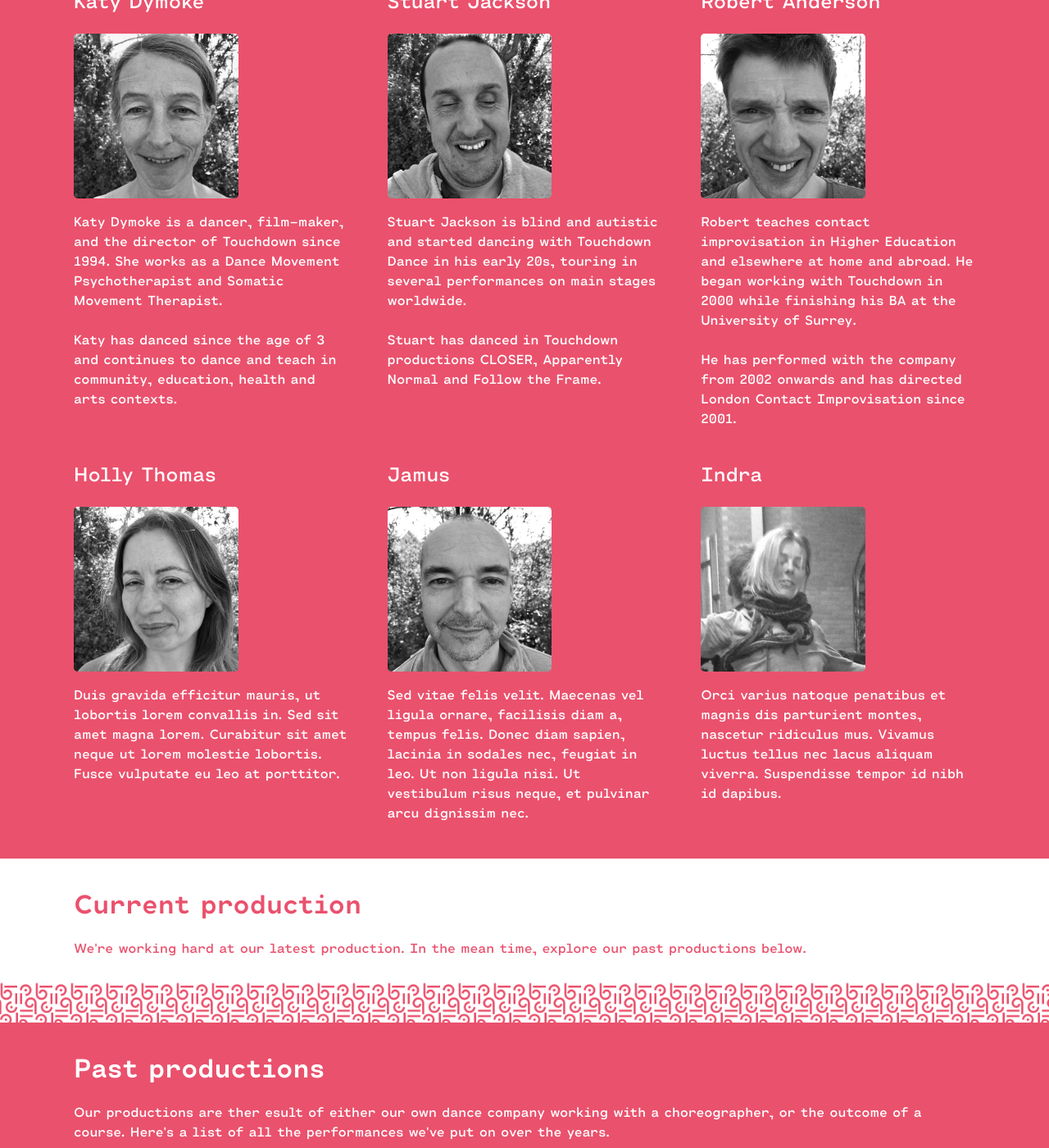
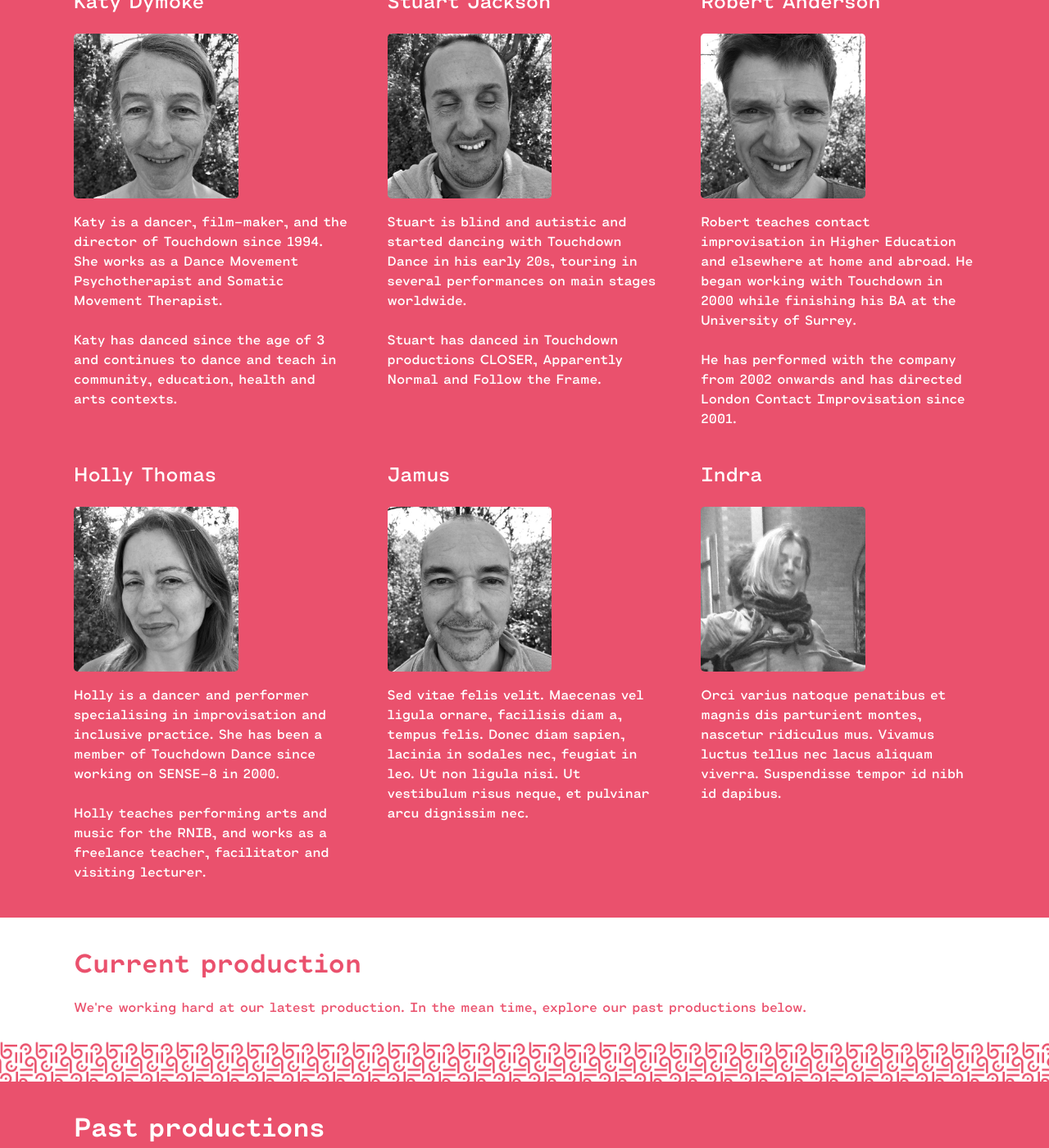
Before and after one commit to kimadactyl/touchdown, a Jekyll site: the page docs/productions/index.html, which Jekyll copies as it is, in a window 1280 px wide and 1400 px high, scrolled down 1100 px. Shown: the whole window at 82% size. Built offline with Jekyll 4.4.1, drawn with Linux system fonts in a browser that asks for light colours; nearby versions of some CDN libraries.

Commit message:
Add holly bio

```diff
--- a/_data/dancers.yml
+++ b/_data/dancers.yml
@@ -1,9 +1,9 @@
 - name: Katy Dymoke
-  description: Katy Dymoke is a dancer, film-maker, and the director of Touchdown since 1994. She works as a Dance Movement Psychotherapist and Somatic Movement Therapist.<br><br> Katy has danced since the age of 3 and continues to dance and teach in community, education, health and arts contexts.
+  description: Katy is a dancer, film-maker, and the director of Touchdown since 1994. She works as a Dance Movement Psychotherapist and Somatic Movement Therapist.<br><br> Katy has danced since the age of 3 and continues to dance and teach in community, education, health and arts contexts.
   image: 1-katy.jpg
 
 - name: Stuart Jackson
-  description: Stuart Jackson is blind and autistic and started dancing with Touchdown Dance in his early 20s, touring in several performances on main stages worldwide. <br><br>Stuart has danced in Touchdown productions CLOSER, Apparently Normal and Follow the Frame.
+  description: Stuart is blind and autistic and started dancing with Touchdown Dance in his early 20s, touring in several performances on main stages worldwide. <br><br>Stuart has danced in Touchdown productions CLOSER, Apparently Normal and Follow the Frame.
   image: 2-stuart.jpg
 
 - name: Robert Anderson
@@ -11,7 +11,7 @@
   image: 3-robert.jpg
 
 - name: Holly Thomas
-  description: Duis gravida efficitur mauris, ut lobortis lorem convallis in. Sed sit amet magna lorem. Curabitur sit amet neque ut lorem molestie lobortis. Fusce vulputate eu leo at porttitor.
+  description: Holly is a dancer and performer specialising in improvisation and inclusive practice. She has been a member of Touchdown Dance since working on SENSE-8 in 2000.<br><br>  Holly teaches performing arts and music for the RNIB, and works as a freelance teacher, facilitator and visiting lecturer.
   image: 4-holly.jpg
 
 - name: Jamus
--- a/docs/productions/index.html
+++ b/docs/productions/index.html
@@ -128,13 +128,13 @@
       <div class="grid__item">
         <h3>Katy Dymoke</h3>
         <img class="dancer" src="/touchdown/assets/dancers/1-katy.jpg" alt="Photo of Katy Dymoke">
-        <p>Katy Dymoke is a dancer, film-maker, and the director of Touchdown since 1994. She works as a Dance Movement Psychotherapist and Somatic Movement Therapist.<br><br> Katy has danced since the age of 3 and continues to dance and teach in community, education, health and arts contexts.</p>
+        <p>Katy is a dancer, film-maker, and the director of Touchdown since 1994. She works as a Dance Movement Psychotherapist and Somatic Movement Therapist.<br><br> Katy has danced since the age of 3 and continues to dance and teach in community, education, health and arts contexts.</p>
       </div>
 
       <div class="grid__item">
         <h3>Stuart Jackson</h3>
         <img class="dancer" src="/touchdown/assets/dancers/2-stuart.jpg" alt="Photo of Stuart Jackson">
-        <p>Stuart Jackson is blind and autistic and started dancing with Touchdown Dance in his early 20s, touring in several performances on main stages worldwide. <br><br>Stuart has danced in Touchdown productions CLOSER, Apparently Normal and Follow the Frame.</p>
+        <p>Stuart is blind and autistic and started dancing with Touchdown Dance in his early 20s, touring in several performances on main stages worldwide. <br><br>Stuart has danced in Touchdown productions CLOSER, Apparently Normal and Follow the Frame.</p>
       </div>
 
       <div class="grid__item">
@@ -146,7 +146,7 @@
       <div class="grid__item">
         <h3>Holly Thomas</h3>
         <img class="dancer" src="/touchdown/assets/dancers/4-holly.jpg" alt="Photo of Holly Thomas">
-        <p>Duis gravida efficitur mauris, ut lobortis lorem convallis in. Sed sit amet magna lorem. Curabitur sit amet neque ut lorem molestie lobortis. Fusce vulputate eu leo at porttitor.</p>
+        <p>Holly is a dancer and performer specialising in improvisation and inclusive practice. She has been a member of Touchdown Dance since working on SENSE-8 in 2000.<br><br>  Holly teaches performing arts and music for the RNIB, and works as a freelance teacher, facilitator and visiting lecturer.</p>
       </div>
 
       <div class="grid__item">
```
